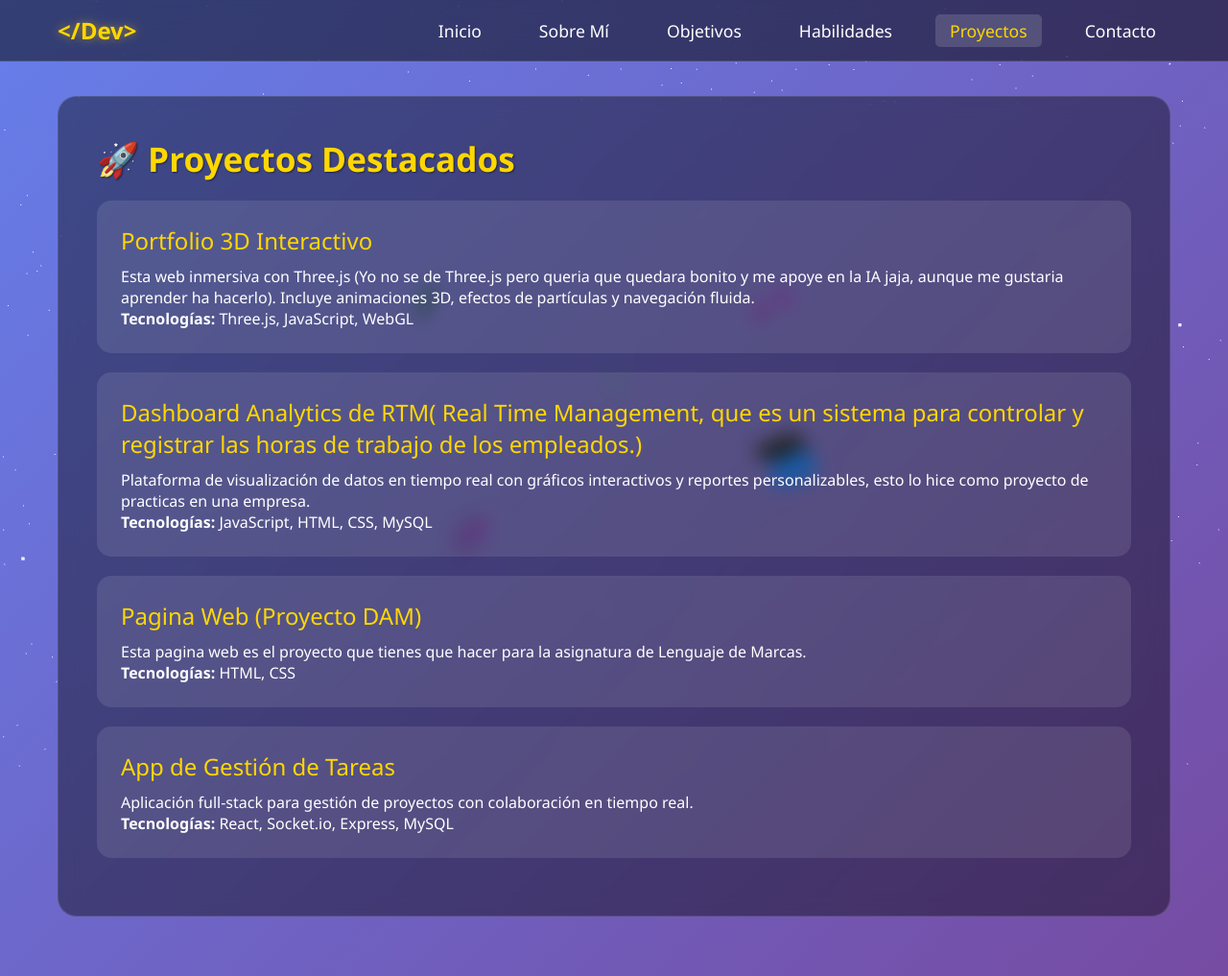
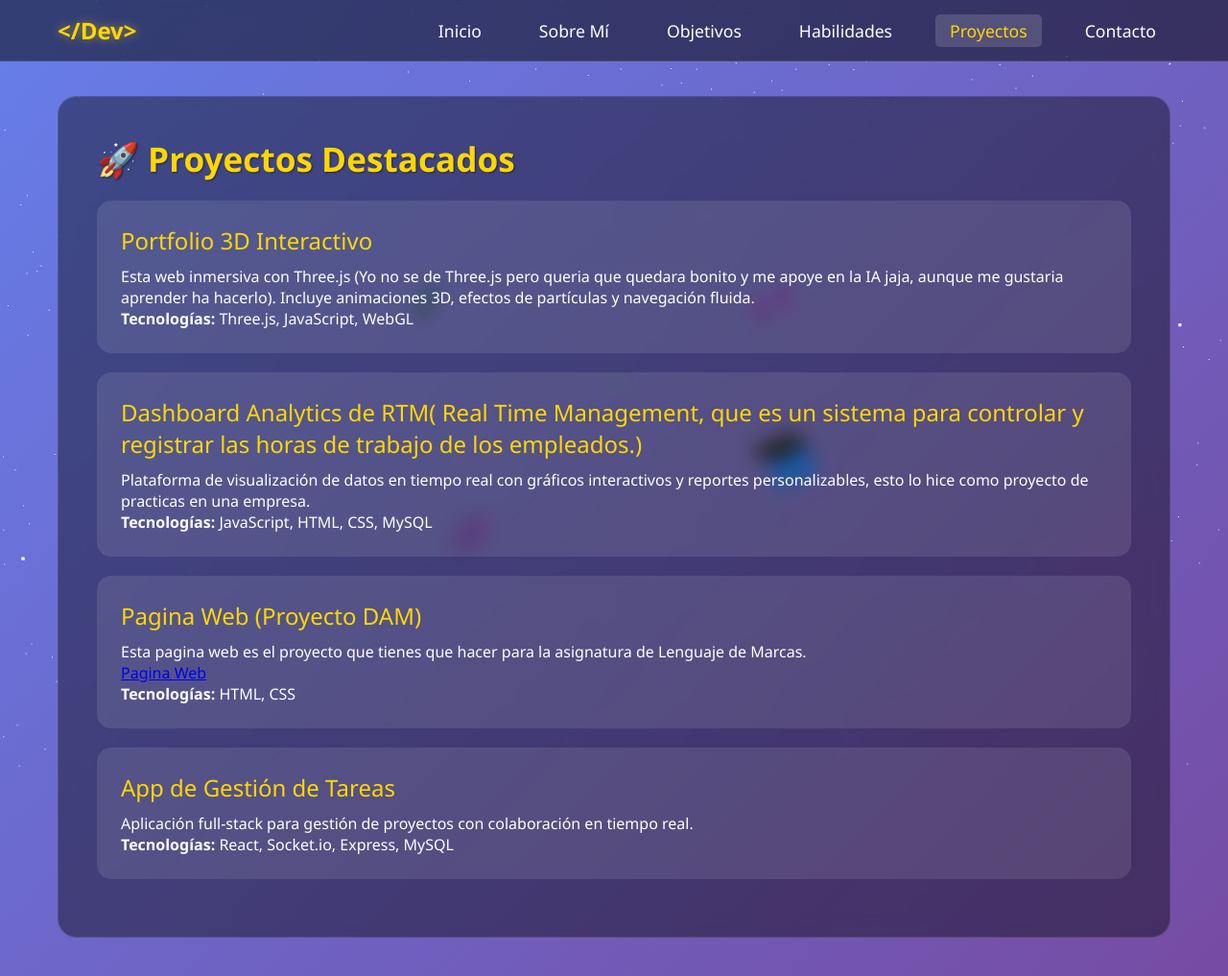
Before and after one commit to lumisardy/PublicWeb, a Flask app: page / in a window 1280 px wide, after a click on "Proyectos". Shown: the top 1017 px of the page at 96% size. Run offline with Flask 3, Linux system fonts and the light colour scheme.

```diff
--- a/templates/webCV.html
+++ b/templates/webCV.html
@@ -450,7 +450,7 @@
                 <div class="project-card">
                     <div class="project-title">Pagina Web (Proyecto DAM) </div>
                     <p>Esta pagina web es el proyecto que tienes que hacer para la asignatura de Lenguaje de Marcas.</p>
-                    <a href="/WebDAM"></a>
+                    <a href="/WebDAM">Pagina Web</a>
                     <p><strong>Tecnologías:</strong> HTML, CSS</p>
                 </div>
 
@@ -727,4 +727,5 @@
         });
     </script>
 </body>
+
 </html>
```
